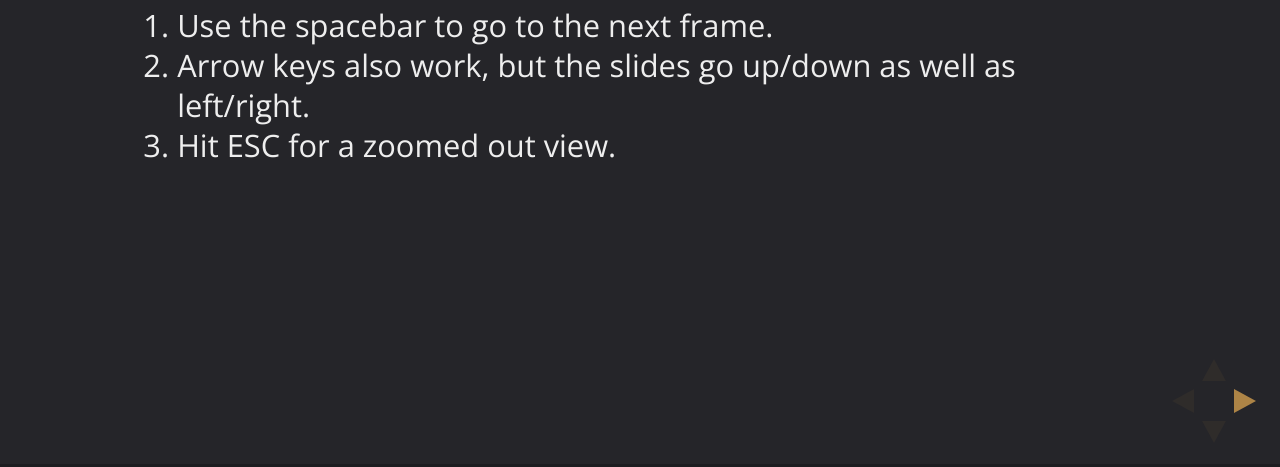
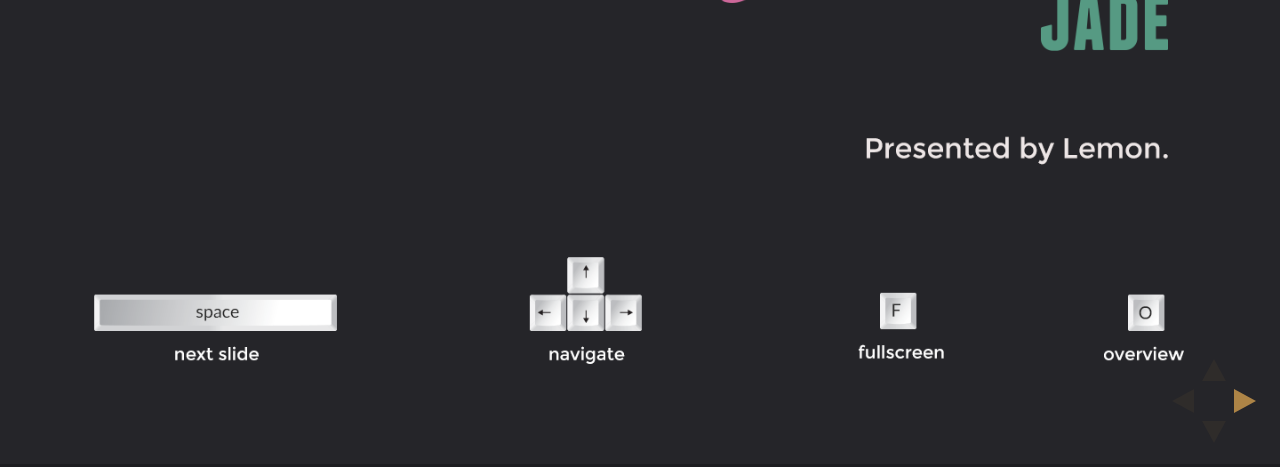
Before and after one commit to AhoyLemon/minnebar2016, a website: page index.jade in a window 1280 px wide. Shown: the part 333-800 px from the top of the page. Drawn offline with nearby package versions, Linux system fonts and the light colour scheme; files that its build step writes are made by us from their sources.

Commit message:
New title card.

```diff
--- a/index.jade
+++ b/index.jade
@@ -25,12 +25,13 @@ html(lang="en")
     .reveal
       .slides
         section
-          section
-            h3 Navigation:
-            ol
-              li Use the spacebar to go to the next frame.
-              li Arrow keys also work, but the slides go up/down as well as left/right.
-              li Hit ESC for a zoomed out view.
+          section(data-background="img/bg/titlecard.png")
+            //-
+              h3 Navigation:
+              ol
+                li Use the spacebar to go to the next frame.
+                li Arrow keys also work, but the slides go up/down as well as left/right.
+                li Hit ESC for a zoomed out view.
         section
           section#TitleCard(data-background="img/bg/tyra1.jpg")
             h2.shadow Let's make pretty code.
```
Also changed, not shown: img/bg/titlecard.png (added), index.html, 1 other file.
